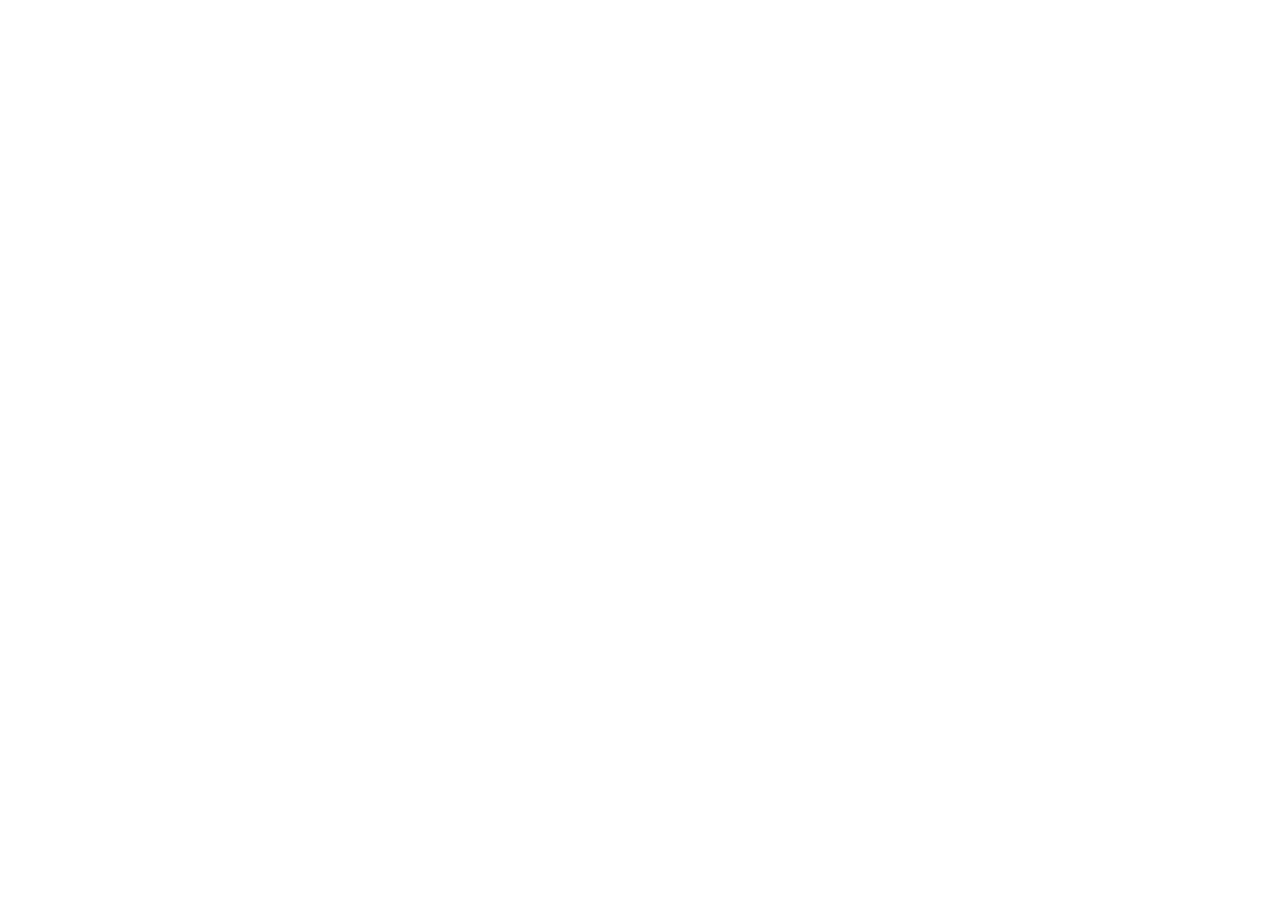
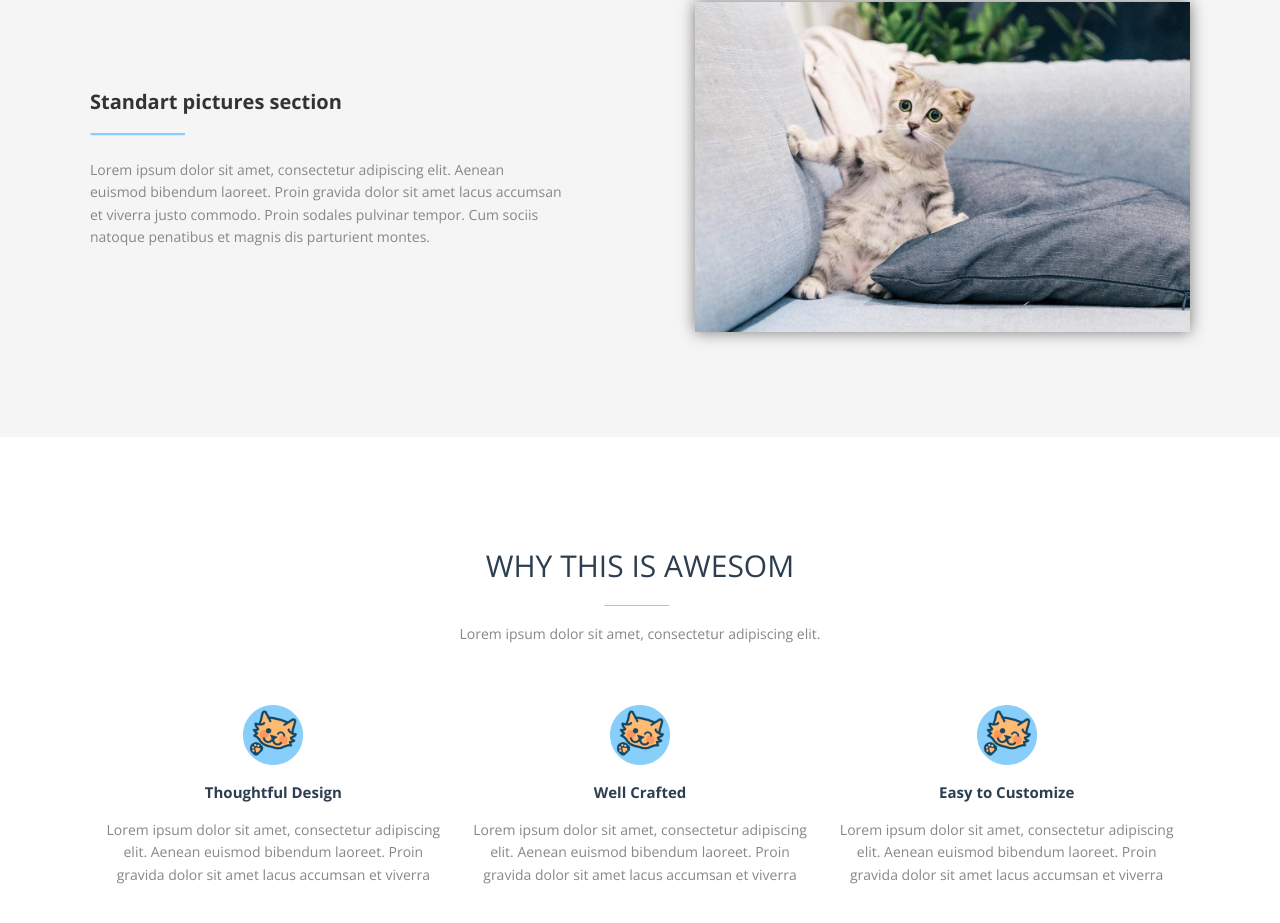
Before and after one commit to primula-mi/vue-landing-page-first, a Vue app: page / in a window 1280 px wide. Shown: the part 2098-3021 px from the top of the page. Before the commit the page ends 1995 px from the top, so only its background shows below. Built offline with nearby package versions, Linux system fonts and the light colour scheme.

Commit message:
Add Third topic page

```diff
--- a/src/App.vue
+++ b/src/App.vue
@@ -10,6 +10,8 @@
 import TabsList from "@/components/TabsList.vue";
 import ImgWithShadow from "@/components/ImgWithShadow.vue";
 import SubListWithIcon from "@/components/SubListWithIcon.vue";
+import HeaderCenterPage from "@/components/HeaderCenterPage.vue";
+import ReasonList from "@/components/ReasonList.vue";
 let descriptions = {
   mainPage: {
     subtitle: {
@@ -141,6 +143,51 @@
       },
     ],
   },
+  secondTopicPage: {
+    descriptions: {
+      subtitle: {
+        text: "Standart pictures section",
+        style: {
+          color: "#333333",
+          fontSize: 20,
+          fontFamily: "Open Sans",
+        },
+      },
+      paragraph: {
+        text: "Lorem ipsum dolor sit amet, consectetur adipiscing elit. Aenean euismod bibendum laoreet. Proin gravida dolor sit amet lacus accumsan et viverra justo commodo. Proin sodales pulvinar tempor. Cum sociis natoque penatibus et magnis dis parturient montes.",
+        style: {
+          fontSize: 14,
+          fontFamily: "Open Sans",
+        },
+      },
+    },
+  },
+  thirdTopicPage: {
+    headerCenter: {
+      subtitle: "Why this is awesom",
+      paragraph: "Lorem ipsum dolor sit amet, consectetur adipiscing elit.",
+    },
+    reasonItem: [
+      {
+        imgSrc: "/src/assets/img/icon/cat-list-icon.png",
+        subtitle: "Thoughtful Design",
+        paragraph:
+          "Lorem ipsum dolor sit amet, consectetur adipiscing elit. Aenean euismod bibendum laoreet. Proin gravida dolor sit amet lacus accumsan et viverra",
+      },
+      {
+        imgSrc: "/src/assets/img/icon/cat-list-icon.png",
+        subtitle: "Well Crafted",
+        paragraph:
+          "Lorem ipsum dolor sit amet, consectetur adipiscing elit. Aenean euismod bibendum laoreet. Proin gravida dolor sit amet lacus accumsan et viverra",
+      },
+      {
+        imgSrc: "/src/assets/img/icon/cat-list-icon.png",
+        subtitle: "Easy to Customize",
+        paragraph:
+          "Lorem ipsum dolor sit amet, consectetur adipiscing elit. Aenean euismod bibendum laoreet. Proin gravida dolor sit amet lacus accumsan et viverra",
+      },
+    ],
+  },
 };
 </script>
 
@@ -205,6 +252,25 @@
         </div>
       </div>
     </section>
+    <section class="second-topic-page">
+      <div class="container">
+        <div class="second-topic-page__description">
+          <DescriptionItem
+            :subtitle="descriptions.secondTopicPage.descriptions.subtitle"
+            :paragraph="descriptions.secondTopicPage.descriptions.paragraph"
+          />
+        </div>
+        <ImgWithShadow imgSrc="/src/assets/img/banner-main.jpg" />
+      </div>
+    </section>
+    <section class="third-topic-page">
+      <div class="container">
+        <HeaderCenterPage
+          :description="descriptions.thirdTopicPage.headerCenter"
+        />
+        <ReasonList :itemList="descriptions.thirdTopicPage.reasonItem" />
+      </div>
+    </section>
   </main>
 </template>
 
@@ -262,4 +328,29 @@
   flex-direction: column;
   align-items: flex-start;
 }
+.second-topic-page {
+  display: flex;
+  justify-content: center;
+  align-items: center;
+  background: #f5f5f5;
+}
+.second-topic-page .container {
+  justify-content: space-between;
+}
+.second-topic-page__description {
+  width: 43%;
+}
+.section-topic--page .img-with-shadow {
+  width: 40%;
+}
+
+.third-topic-page {
+  display: flex;
+  justify-content: center;
+  align-items: center;
+}
+.third-topic-page .container {
+  flex-direction: column;
+  align-items: center;
+}
 </style>
--- /dev/null
+++ b/src/components/HeaderCenterPage.vue
@@ -0,0 +1,41 @@
+<script setup>
+const props = defineProps(["description"]);
+</script>
+<template>
+  <div class="header-center">
+    <h2 class="header-center__subtitle">{{ props.description.subtitle }}</h2>
+    <svg
+      class="header-center__line"
+      viewBox="0 0 100 1"
+      xmlns="http://www.w3.org/2000/svg"
+    >
+      <line x1="0" y1="0" x2="30" y2="0"></line>
+    </svg>
+    <p class="header-center__text">{{ props.description.paragraph }}</p>
+  </div>
+</template>
+
+<style scoped>
+@import url("https://fonts.googleapis.com/css2?family=Open+Sans:wght@400;600;700&display=swap");
+.header-center {
+  display: flex;
+  align-items: center;
+  flex-direction: column;
+}
+.header-center__subtitle {
+  text-transform: uppercase;
+  font-size: 30px;
+  font-family: "Open Sans", "Arial", sans-serif;
+}
+.header-center__line {
+  fill: lightskyblue;
+  stroke: lightskyblue;
+  margin: 1em 0;
+  padding-left: 40%;
+}
+.header-center__text {
+  color: #86878b;
+  font-size: 14px;
+  font-family: "Open Sans", Arial, sans-serif;
+}
+</style>
--- /dev/null
+++ b/src/components/ReasonItem.vue
@@ -0,0 +1,33 @@
+<script setup>
+const props = defineProps(["description"]);
+</script>
+<template>
+  <div class="reason-item">
+    <h2 class="reason-item__subtitle">{{ props.description.subtitle }}</h2>
+    <p class="reason-item__text">{{ props.description.paragraph }}</p>
+  </div>
+</template>
+
+<style scoped>
+.reason-item {
+  background-repeat: no-repeat;
+  background-size: 4em;
+  background-position: top center;
+  padding-top: 5em;
+  display: flex;
+  flex-direction: column;
+  align-items: center;
+}
+.reason-item__subtitle {
+  margin-bottom: 1em;
+  font-size: 15px;
+  font-weight: bold;
+  font-family: "Open Sans", "Arial", sans-serif;
+}
+.reason-item__text {
+  text-align: center;
+  color: #86878b;
+  font-size: 14px;
+  font-family: "Open Sans", Arial, sans-serif;
+}
+</style>
--- /dev/null
+++ b/src/components/ReasonList.vue
@@ -0,0 +1,30 @@
+<script setup>
+import ReasonItem from "@/components/ReasonItem.vue";
+const props = defineProps(["itemList"]);
+</script>
+<template>
+  <ul class="reason-list">
+    <li
+      class="reason-list__item"
+      v-for="(item, idx) in props.itemList"
+      :key="idx"
+    >
+      <ReasonItem
+        :description="item"
+        :style="{ backgroundImage: `url(${item.imgSrc})` }"
+      />
+    </li>
+  </ul>
+</template>
+
+<style scoped>
+.reason-list {
+  display: flex;
+  justify-content: space-between;
+  align-items: center;
+  margin-top: 4em;
+}
+.reason-list__item {
+  margin: 0 1em;
+}
+</style>
```
